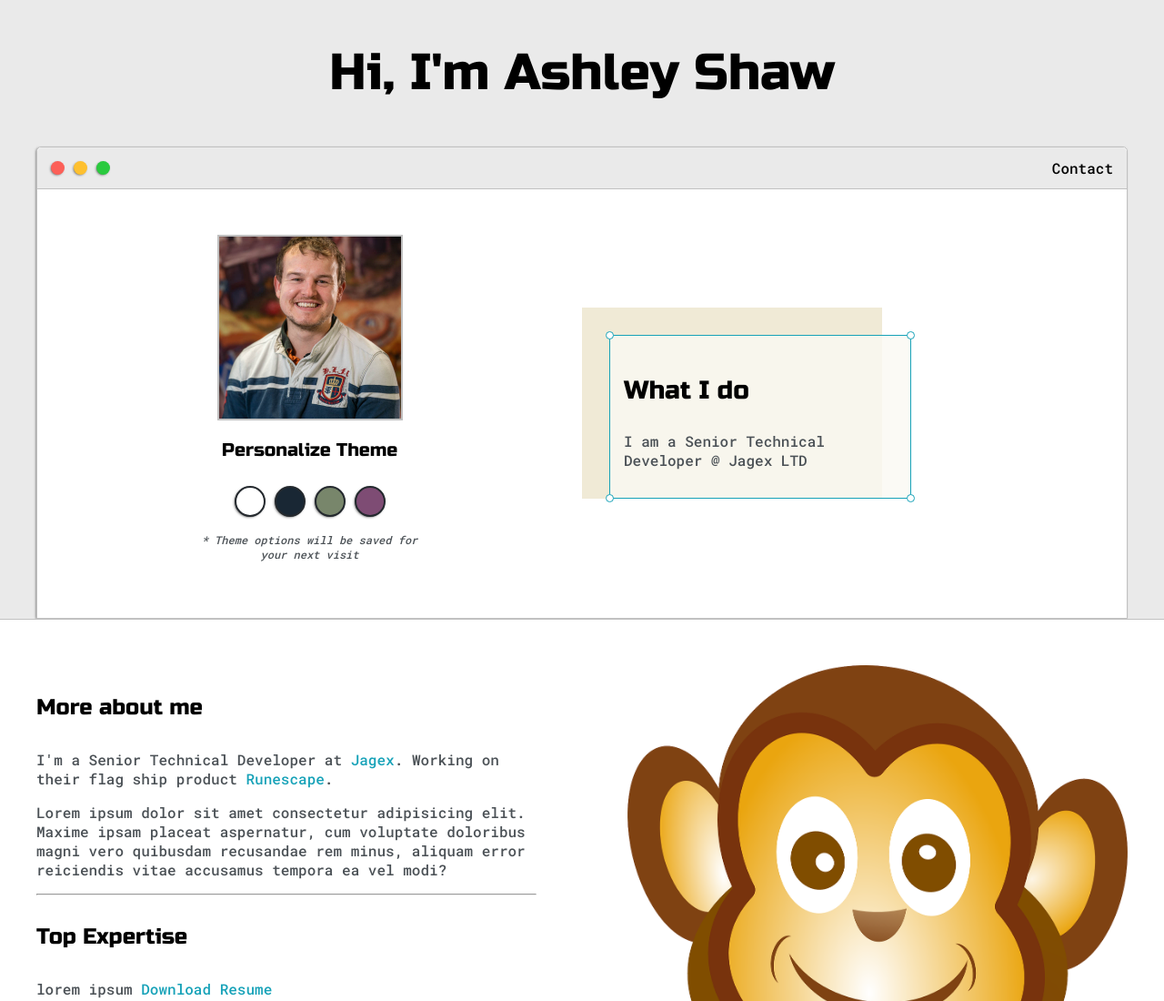
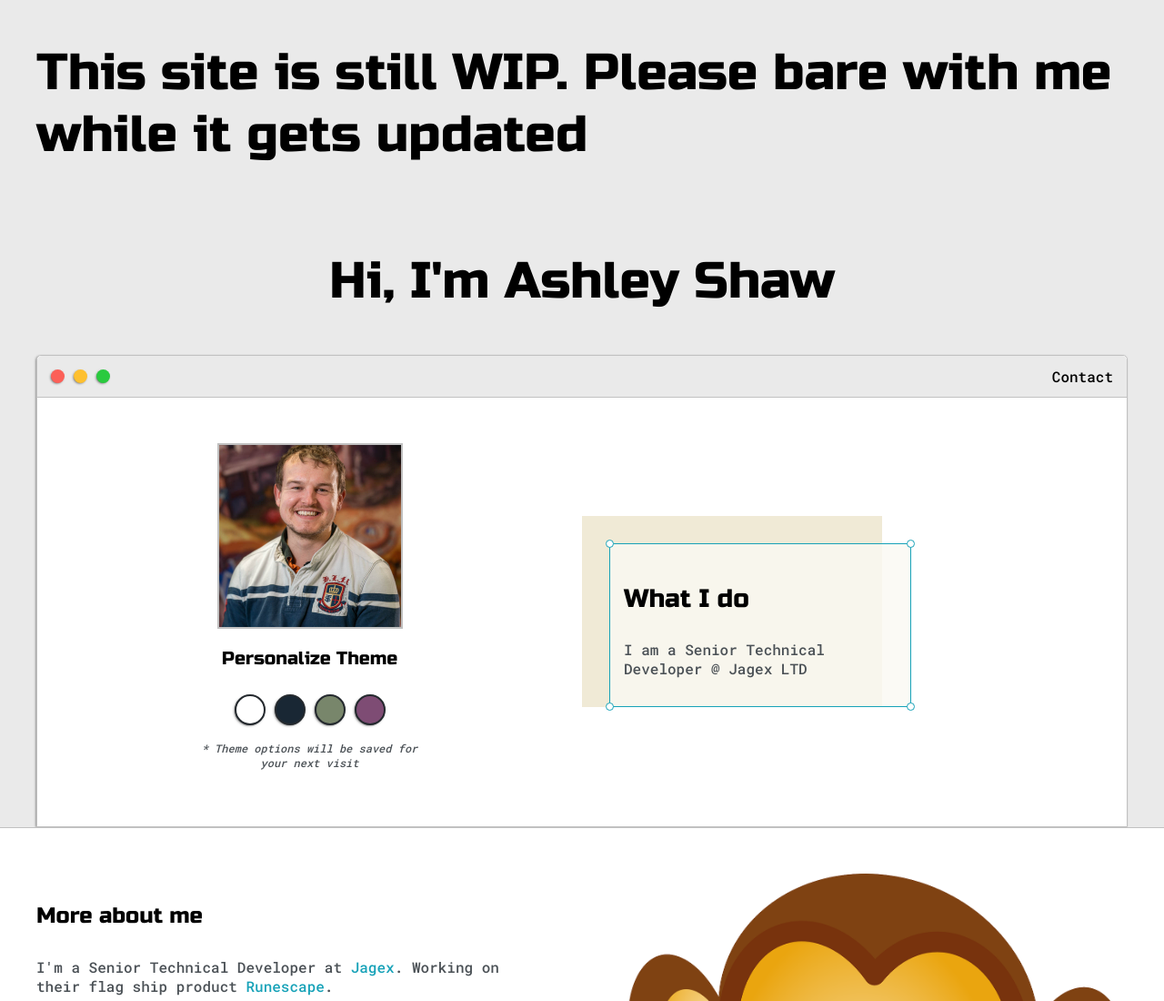
Before and after one commit to Asherz2013/Portfolio, a plain HTML site: page index.html in a window 1280 px wide. Shown: the top 1100 px of the page at 91% size. Drawn offline with Linux system fonts and the light colour scheme.

Commit message:
Added a WIP statement to the page

```diff
--- a/index.html
+++ b/index.html
@@ -17,6 +17,7 @@
 
     <section class="s1">
         <div class="main-container">
+            <h1>This site is still WIP. Please bare with me while it gets updated</h1>
             <div class="greeting-wrapper">
                 <h1>Hi, I'm Ashley Shaw</h1>
             </div>
```
